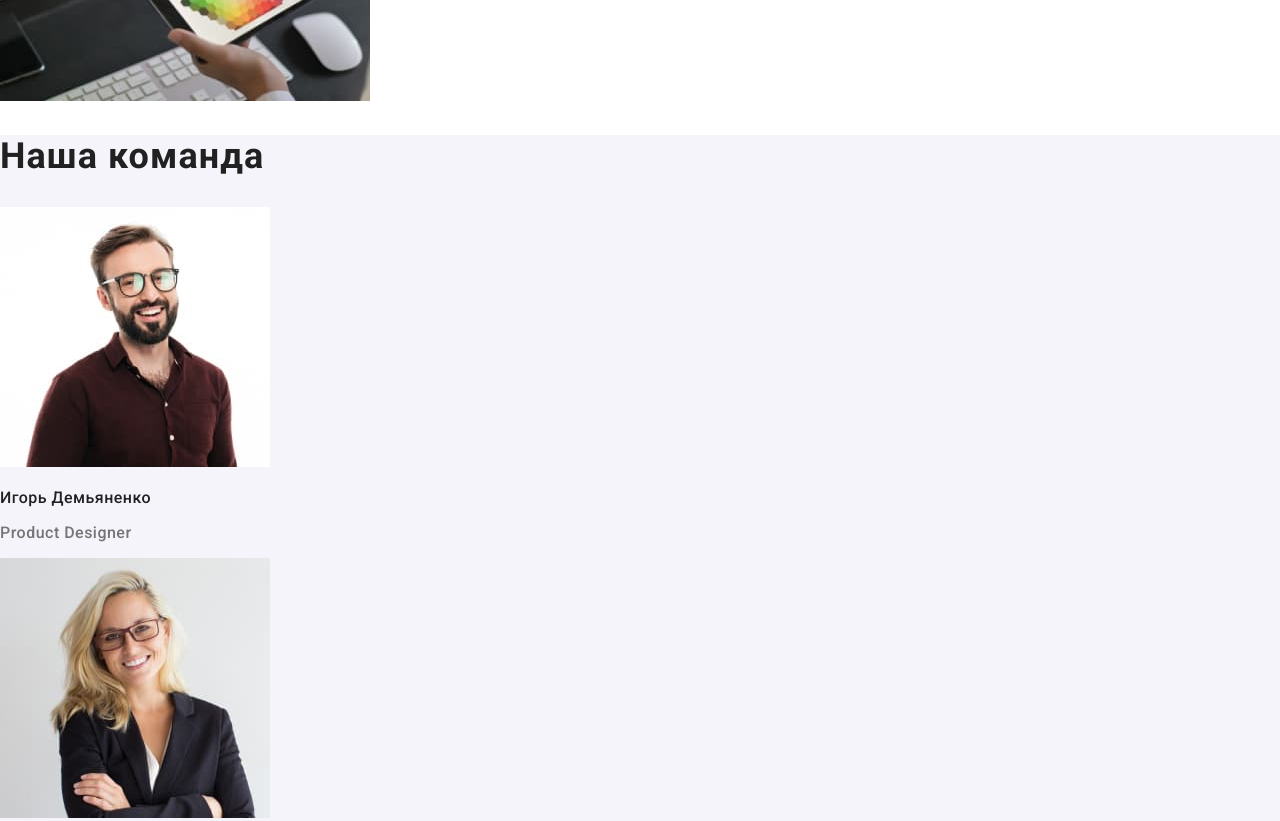
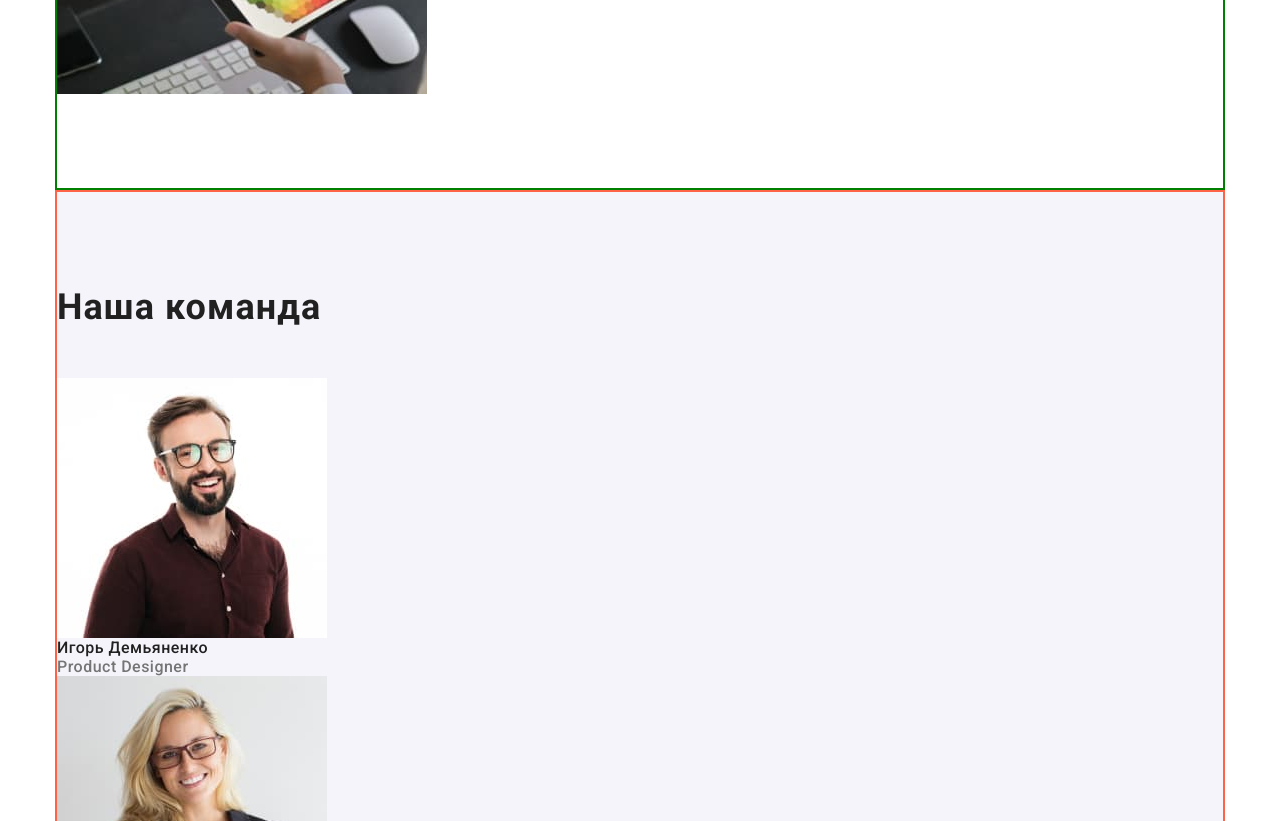
Before and after one commit to Maksimchik36/goit-markup-hw-03, a plain HTML site: page index.html in a window 1280 px wide. Shown: the part 1840-2661 px from the top of the page. Drawn offline with nearby package versions, Linux system fonts and the light colour scheme.

Commit message:
Размечает код до футера

```diff
--- a/css/styles.css
+++ b/css/styles.css
@@ -15,7 +15,12 @@ body {
   width: 1200px;
   padding-left: 15px;
   padding-right: 15px;
-  margin: 0 auto;
+  margin-left: auto;
+  margin-right: auto;
+}
+
+img {
+  display: block;
 }
 /* -------HEADER----- */
 /* for test delete */
@@ -145,6 +150,12 @@ body {
 }
 
 /* ----Наша специализация---- */
+/* delete test */
+.specialization {
+  border: 2px solid green;
+  padding-bottom: 94px;
+}
+
 .specialization-title {
   margin: 0;
   padding: 0;
@@ -158,8 +169,15 @@ body {
 /* ----Наша команда---- */
 .team {
   background-color: #f5f4fa;
+  border: 2px solid tomato;
+  padding-top: 94px;
+  padding-bottom: 94px;
 }
 .team-title {
+  margin: 0;
+  margin-bottom: 50px;
+  padding: 0;
+
   font-weight: 700;
   font-size: 36px;
   line-height: 1.17;
@@ -167,6 +185,9 @@ body {
 }
 
 .team-personality {
+  margin: 0;
+  padding: 0;
+
   font-weight: 500;
   font-size: 16px;
   line-height: 1.19;
@@ -174,6 +195,9 @@ body {
 }
 
 .team-positions {
+  margin: 0;
+  padding: 0;
+
   font-size: 16px;
   line-height: 1.19;
   letter-spacing: 0.03em;
--- a/index.html
+++ b/index.html
@@ -63,6 +63,7 @@
         </section>
         </div>
         <!--Наша специализация-->
+        <div class="container">
         <section class="specialization">
             <h2 class="specialization-title">Чем мы занимаемся</h2>
             <ul class="list">
@@ -77,7 +78,9 @@
                 </li>
             </ul>
         </section>
+        </div>
         <!--Наша команда-->
+        <div class="container">
         <section class="team">
             <h2 class="team-title">Наша команда</h2>
             <ul class="team-list list">
@@ -103,9 +106,11 @@
                 </li>
             </ul>
         </section>
+        </div>
     </main>
     <!--нижняя часть-->
     <footer>
+        <div class="container">
                 <a class="logo link" href=""><span>Web</span>Studio</a>
         <address>
             г. Киев, пр-т Леси Украинки, 26
@@ -114,6 +119,7 @@
             <li class="footer-item"> <a class="footer-link link" href="mailto:info@example.com">info@devstudio.com</a></li>
             <li class="footer-item"> <a class="footer-link link" href="tel:+380961111111">+38 096 111 11 11</a></li>
         </ul>
+        </div>
     </footer>
 </body>
 </html>
```
